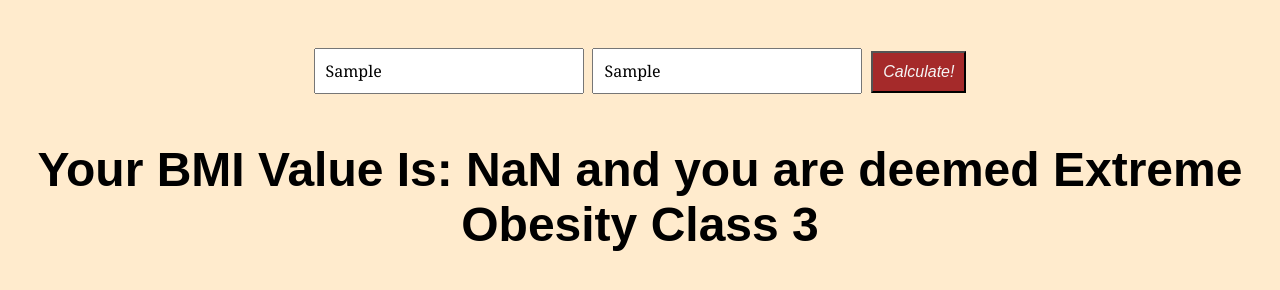
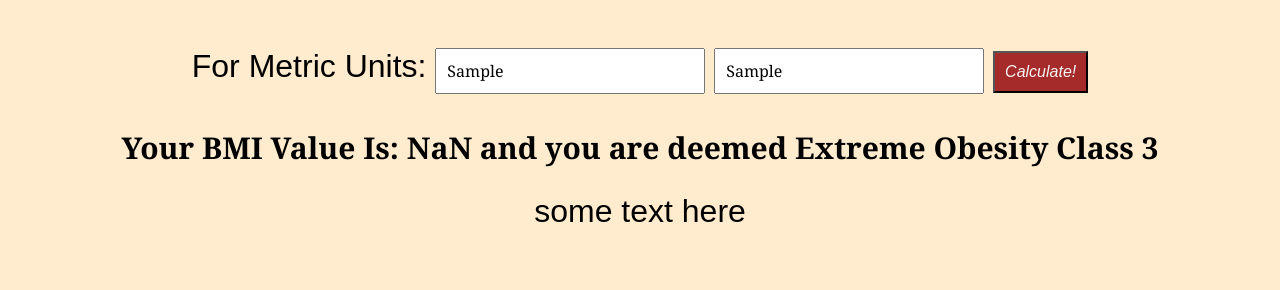
Before and after one commit to sealfury/bmi_calculator, a website: page index.html in a window 1280 px wide. Both pictures are taken after typing "Sample", "Sample" into the empty fields and a click on the button "Calculate!". Shown: the part 120-410 px from the top of the page. Drawn offline with Linux system fonts and the light colour scheme.

Commit message:
Testing some further CSS style adjustments and preparing html and js files to include a separate calculator for imperial units

```diff
--- a/deployment_assets/css/js/bmiUI.js
+++ b/deployment_assets/css/js/bmiUI.js
@@ -1,8 +1,8 @@
-const calculateBMI = () => {
-    let weightInput = document.getElementById("weight")
-    let heightInput = document.getElementById("height")
-    let results = calculateMetricBMI(parseInt(weightInput.value), parseInt(heightInput.value))
-    let message = getBMIClassification(parseFloat(results))
-    let displayResultsElement = document.getElementById('results')
-    displayResultsElement.innerHTML = `<h2>Your BMI Value Is: ${results} and you are deemed ${message}</h2>`
+const calculateBMImetric = () => {
+    let weightInput = document.getElementById("weightkg")
+    let heightInput = document.getElementById("heightcm")
+    let resultsMetric = calculateMetricBMI(parseInt(weightInput.value), parseInt(heightInput.value))
+    let message = getBMIClassification(parseFloat(resultsMetric))
+    let displayResultsElement = document.getElementById('resultsMetric')
+    displayResultsElement.innerHTML = `<h2>Your BMI Value Is: ${resultsMetric} and you are deemed ${message}</h2>`
 }
--- a/deployment_assets/css/styles.css
+++ b/deployment_assets/css/styles.css
@@ -5,6 +5,7 @@ body {
     font-style: inherit;
     text-align: center;
 }
+
 
 input[type="text"] {
     padding: 10px 10px;
@@ -19,6 +20,11 @@ button {
     color: whitesmoke;
     padding: 10px 10px;
     font-size: 16px;
-    font-family: Impact, Haettenschweiler, 'Arial Narrow Bold', sans-serif, ;
+    font-family: Impact, sans-serif, ;
     font-style: oblique;
 }
+
+#resultsMetric {
+    font-family: Georgia, serif;
+    font-size: 20px;
+}
--- a/index.html
+++ b/index.html
@@ -9,10 +9,13 @@
 </head>
 <body>
     <h1>BMI Calculator</h1>
-    <input type="text" id="weight" placeholder="Your Weight In kg">
-    <input type="text"  id="height" placeholder="Your Height In cm">
-    <button onclick="calculateBMI()" id="Calculate">Calculate!</button>
-    <div id="results"></div>
+    <p1>For Metric Units:
+    <input type="text" id="weightkg" placeholder="Your Weight In kg">
+    <input type="text"  id="heightcm" placeholder="Your Height In cm">
+    <button onclick="calculateBMImetric()" id="Calculate">Calculate!</button>
+    <div id="resultsMetric"></div>
+    </p1>
+    <p2>some text here</p2>
 
     <script src="./deployment_assets/css/js/bmiCalculator.js"></script>
     <script src="./deployment_assets/css/js/bmiUI.js"></script>
```
